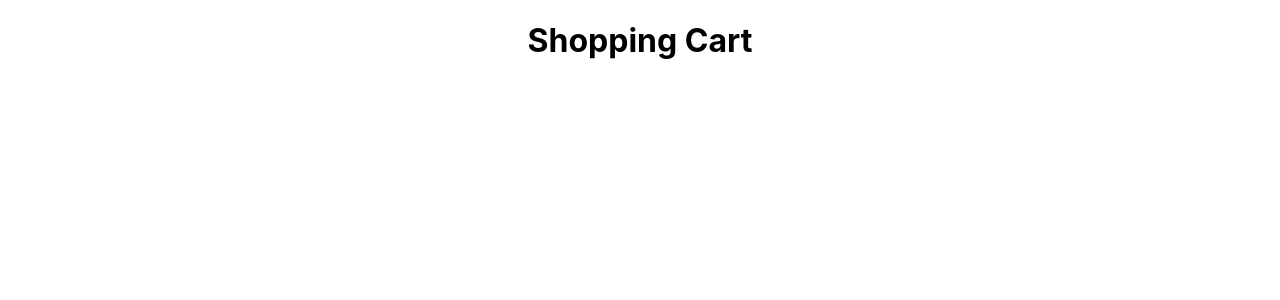
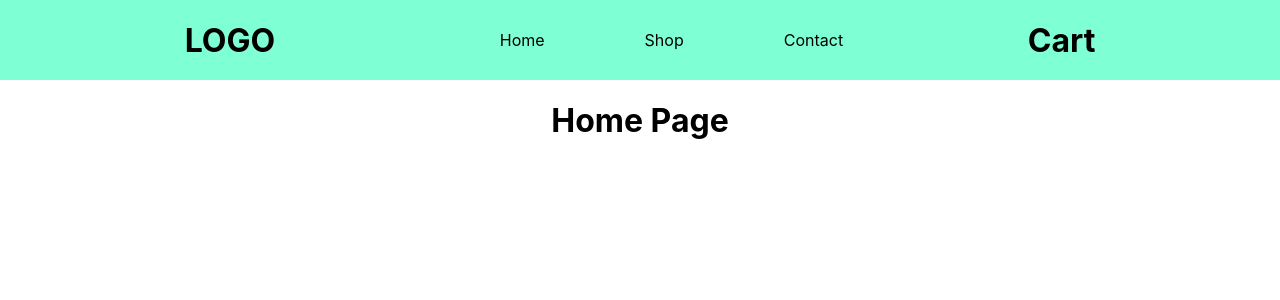
Before and after one commit to Harshahari1207/shopping-cart, a React (Create React App) app: page / in a window 1280 px wide. Shown: the top 300 px of the page. Built offline with nearby package versions, Linux system fonts and the light colour scheme.

Commit message:
Nav Bar Added to Shopping Cart Web app.

```diff
--- a/package.json
+++ b/package.json
@@ -8,6 +8,7 @@
     "@testing-library/user-event": "^13.5.0",
     "react": "^18.2.0",
     "react-dom": "^18.2.0",
+    "react-router-dom": "^6.10.0",
     "react-scripts": "5.0.1",
     "web-vitals": "^2.1.4"
   },
--- a/public/index.html
+++ b/public/index.html
@@ -29,6 +29,7 @@
   <body>
     <noscript>You need to enable JavaScript to run this app.</noscript>
     <div id="root"></div>
+
     <!--
       This HTML file is a template.
       If you open it directly in the browser, you will see an empty page.
--- a/src/App.css
+++ b/src/App.css
@@ -2,37 +2,17 @@
   text-align: center;
 }
 
-.App-logo {
-  height: 40vmin;
-  pointer-events: none;
+.nav{
+  display: flex;
+  justify-content: space-evenly;
+  align-items: center;
+  background-color: aquamarine;
+  height: 10vh;
 }
 
-@media (prefers-reduced-motion: no-preference) {
-  .App-logo {
-    animation: App-logo-spin infinite 20s linear;
-  }
+.nav ul{
+  display: flex;
+  justify-content: space-evenly;
+  gap: 100px;
+  list-style: none;
 }
-
-.App-header {
-  background-color: #282c34;
-  min-height: 100vh;
-  display: flex;
-  flex-direction: column;
-  align-items: center;
-  justify-content: center;
-  font-size: calc(10px + 2vmin);
-  color: white;
-}
-
-.App-link {
-  color: #61dafb;
-}
-
-@keyframes App-logo-spin {
-  from {
-    transform: rotate(0deg);
-  }
-  to {
-    transform: rotate(360deg);
-  }
-}
--- a/src/App.js
+++ b/src/App.js
@@ -1,11 +1,28 @@
-
-import './App.css';
+import "./App.css";
+import React from "react";
+import Nav from "./components/Nav";
+import Contact from "./components/Contact";
+import Shop from "./components/Shop";
+import Home from "./components/Home";
+import { BrowserRouter as Router, Route, Routes } from "react-router-dom";
 
 function App() {
   return (
-    <div className="App">
-      <h1>Shopping Cart</h1>
-    </div>
+    <Router>
+      <div className="App">
+        <Nav />
+        {/* <Routes>
+          <Route path="/" Component={<Home />} />
+          <Route path="/shop" Component={<Shop />} />
+          <Route path="/contact" Component={<Contact />} />
+        </Routes> */}
+        <Routes>
+          <Route path="/" Component={Home} />
+          <Route path="/shop" Component={Shop} />
+          <Route path="/contact" Component={Contact} />
+        </Routes>
+      </div>
+    </Router>
   );
 }
 
--- /dev/null
+++ b/src/components/Cart.js
@@ -0,0 +1,8 @@
+const Cart = () => {
+  return (
+    <div>
+      <h1>Cart</h1>
+    </div>
+  );
+};
+export default Cart;
--- /dev/null
+++ b/src/components/Contact.js
@@ -0,0 +1,8 @@
+const Contact = () => {
+  return (
+    <div>
+      <h1>Contact</h1>
+    </div>
+  );
+};
+export default Contact;
--- /dev/null
+++ b/src/components/Home.js
@@ -0,0 +1,8 @@
+const Home = () => {
+  return (
+    <div>
+      <h1>Home Page</h1>
+    </div>
+  );
+};
+export default Home;
--- /dev/null
+++ b/src/components/Nav.js
@@ -0,0 +1,17 @@
+import Cart from "./Cart";
+
+const Nav = () =>{
+    return(
+        <div className="nav">
+            <h1>LOGO</h1>
+            <ul>
+                <li>Home</li>
+                <li>Shop</li>
+                <li>Contact</li>
+            </ul>
+            <Cart />
+        </div>
+    )
+}
+
+export default Nav;
--- /dev/null
+++ b/src/components/Shop.js
@@ -0,0 +1,8 @@
+const Shop = () => {
+  return (
+    <div>
+      <h1>Shop</h1>
+    </div>
+  );
+};
+export default Shop;
```
Also changed, not shown: 1 other file (tests, documents, lock files or other folders).
